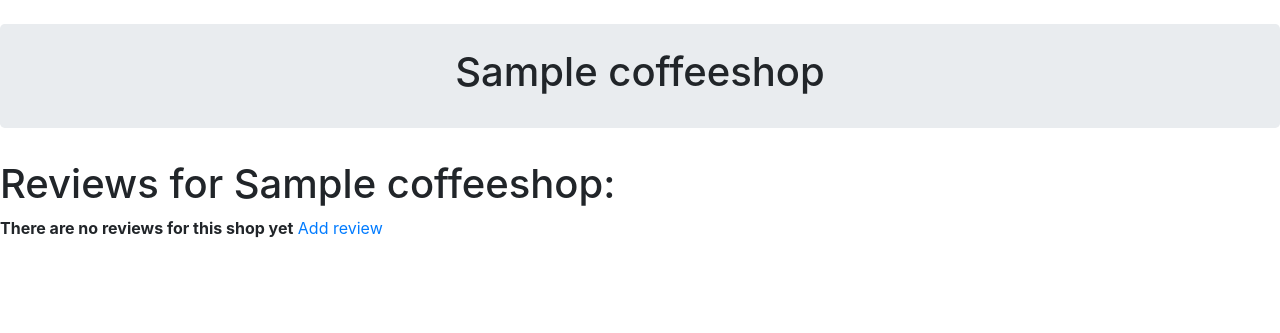
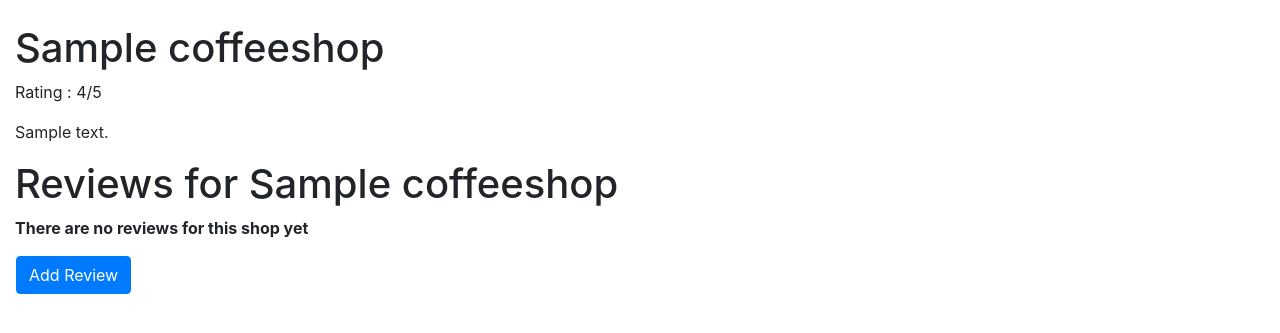
Before and after one commit to Mark-McNaught/Brew_Review_Project, a Django app: a page that uses templates/BrewReview/shop.html in a window 1280 px wide. Shown: the part 188-521 px from the top of the page. Run offline with Django 3.2, Linux system fonts and the light colour scheme; tables that the repository leaves empty hold one stand-in row (values such as "Sample post").

Commit message:
display review, shop shows rating out of 5

```diff
--- a/templates/BrewReview/shop.html
+++ b/templates/BrewReview/shop.html
@@ -6,27 +6,45 @@
 {% endblock %}
 
 {% block heading_block %}
-<div class="jumbotron p-4 text-center">
-    <div class="container">
-        <h1 class="jumbotron-heading">{{shop.name}}</h1>
+    <div class="container-fluid">
+        <h1> {{shop.name}} </h1>
     </div>
-</div>
 {% endblock %}
 
 {% block body_block %}
     <div>
         {% if shop %}
-            <h1> Reviews for {{shop.name}}:</h1>
-            {% if reviews %}
-                {% for r in reviews %}
-                    <p>{{r.review}}</p>
-                {% endfor %}
+            <div class="container-fluid">
+                <p> Rating : {{shop.rating}}/5 </p>
+                <p> {{shop.description}} </p>
+                <h1> Reviews for {{shop.name}} </h1>
+                {% if reviews %}
+                <div class="row">
+                    {% for r in reviews %}
+                        <div class="col-md-3 mb-3">
+                            <div class="card h-100">
+                                <div class="card-body">
+                                    <h5 class="card-title">{{ r.title }}</h5>
+                                    <p class="card-text">Rating: {{ r.rating }}/5</p>
+                                    <p class="card-text">{{ r.review }}</p>
+                                </div>
+                            </div>
+                        </div>
+                        {% if forloop.counter|divisibleby:4 and not forloop.last %}
+                            </div><div class="row">
+                        {% endif %}
+                    {% endfor %}
+                </div>
             {% else %}
                 <strong>There are no reviews for this shop yet</strong>
             {% endif %}
+            </div>
+
         {% else %}
             No such shop exists.
         {% endif %}
-        <a href="{% url 'BrewReview:add_review' shop.slug %}">Add review</a><br />
+        <div class="container-fluid p-3">
+            <a class="btn btn-primary" href="{% url 'BrewReview:add_review' shop.slug %}" role="button">Add Review</a>
+        </div>
     </div>
 {% endblock %}
--- a/templates/BrewReview/shops.html
+++ b/templates/BrewReview/shops.html
@@ -38,7 +38,7 @@
                         <div class="card-body p4">
                             <div class="text-center">
                                 <h5 class="fw-bolder">{{ shop.name }}</h5>
-                                {{shop.rating}}
+                                {{shop.rating}}/5
                                 <div class="card-footer p-4 pt-0 border-top-0 bg-transparent">
                                     <div class="text-center">
                                         <a class="btn btn-outline-dark mt-auto" href="{% url 'BrewReview:show_shop' shop.slug %}">View Shop</a>
```
